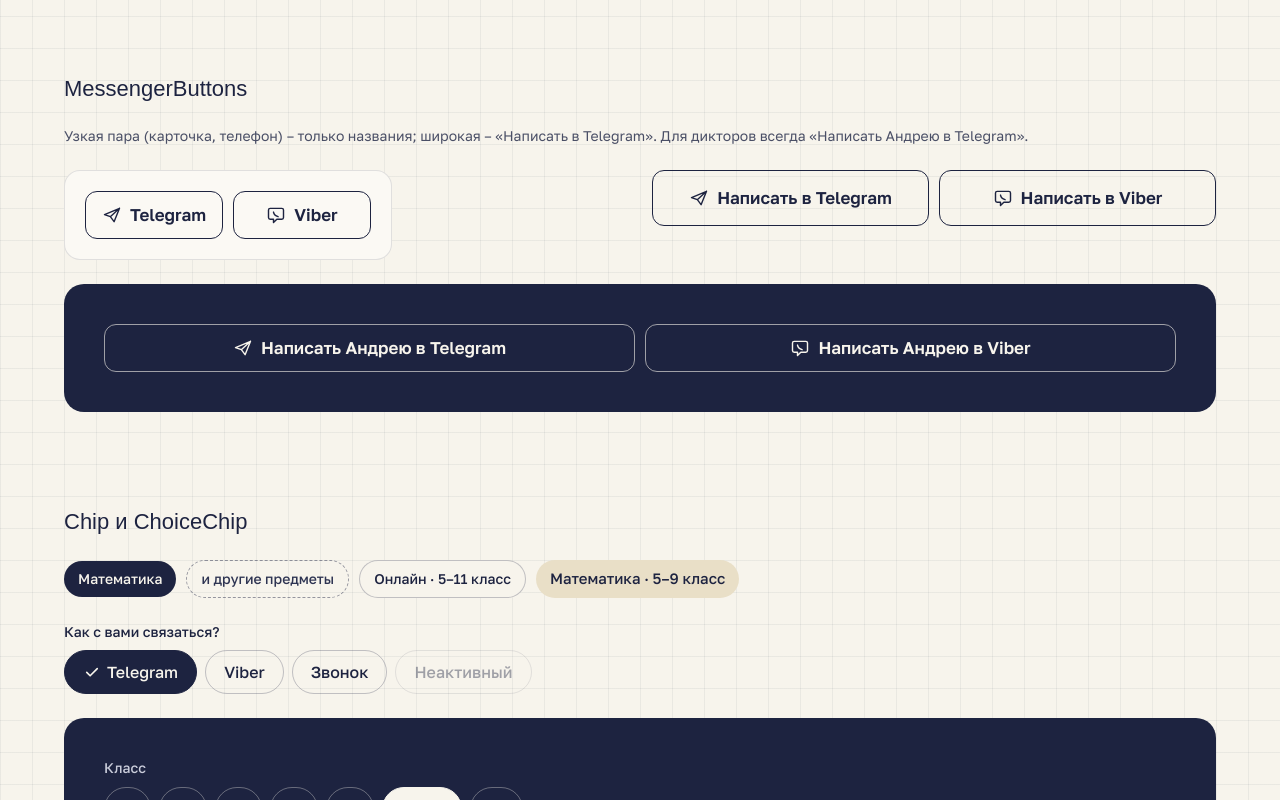
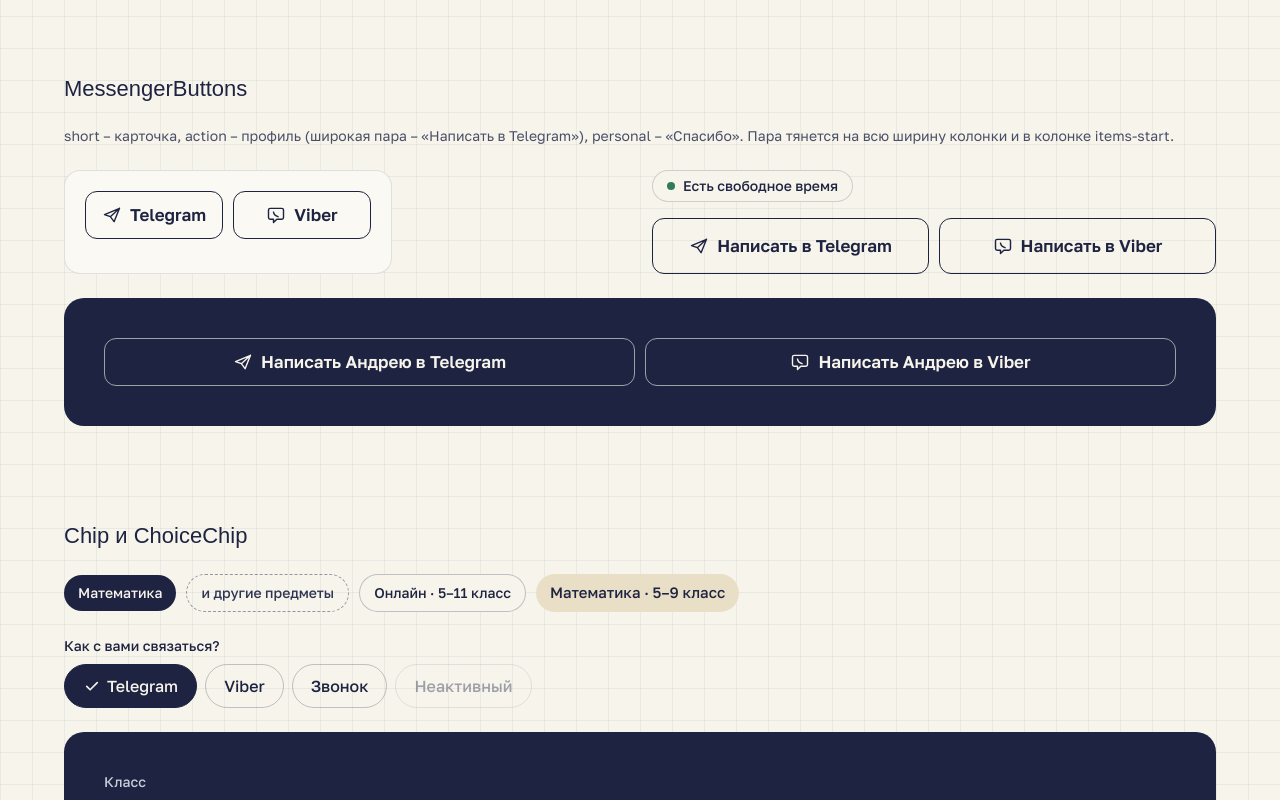
Before and after one commit to ahahaharu/puzzleup-site, a Next.js app: page /dev/ui in a window 1280 px wide. Shown: the part 880-1680 px from the top of the page. Built offline with nearby package versions, Linux system fonts and the light colour scheme; a web font is replaced by a local one.

Commit message:
feat(ui): show all papers and edge cases on /dev/ui

```diff
--- a/src/app/dev/ui/page.tsx
+++ b/src/app/dev/ui/page.tsx
@@ -95,14 +95,17 @@ export default function UiKitPage() {
 
       <Section id="messengers" title="MessengerButtons">
         <Caption>
-          Узкая пара (карточка, телефон) – только названия; широкая – «Написать в Telegram». Для
-          дикторов всегда «Написать Андрею в Telegram».
+          short – карточка, action – профиль (широкая пара – «Написать в Telegram»), personal –
+          «Спасибо». Пара тянется на всю ширину колонки и в колонке items-start.
         </Caption>
         <div className="grid gap-6 lg:grid-cols-2">
           <div className="max-w-82 rounded-card border border-ink/12 bg-card p-5">
             <MessengerButtons {...TUTOR} />
           </div>
+          <div className="flex flex-col items-start gap-4">
+            <Badge status="available" />
             <MessengerButtons {...TUTOR} label="action" size="lg" />
+          </div>
         </div>
         <Dark>
           <MessengerButtons {...TUTOR} label="personal" tone="dark" />
@@ -255,6 +258,18 @@ export default function UiKitPage() {
             <p className="font-display text-h3">Чистый лист</p>
             <p>Без разметки.</p>
           </Sheet>
+          <Sheet as="li" kind="slanted" tilt={-0.8}>
+            <p className="font-display text-h3">Косая линейка</p>
+            <p>Начальная школа, письмо.</p>
+          </Sheet>
+          <Sheet as="li" kind="staff" tilt={0.5}>
+            <p className="font-display text-h3">Нотный стан</p>
+            <p>Музыка.</p>
+          </Sheet>
+          <Sheet as="li" kind="margin" tilt={-0.3}>
+            <p className="font-display text-h3">Лист с полями</p>
+            <p>История, рисование.</p>
+          </Sheet>
         </ul>
       </Section>
 
@@ -269,7 +284,15 @@ export default function UiKitPage() {
             <Logo tone="paper" />
           </span>
         </div>
-        <ol className="grid max-w-5xl grid-cols-1 md:grid-cols-4">
+        {/* Цепочка только горизонтальная: на телефоне – лента с прокруткой. */}
+        <div
+          role="region"
+          aria-label="Шаги"
+          // eslint-disable-next-line jsx-a11y/no-noninteractive-tabindex -- ленту с прокруткой листают с клавиатуры (axe scrollable-region-focusable)
+          tabIndex={0}
+          className="-mx-4 overflow-x-auto px-4 pb-4 md:mx-0 md:px-0"
+        >
+          <ol className="grid w-[56rem] max-w-5xl grid-cols-4 md:w-auto">
             <li>
               <PuzzleStep n="01" title="Выбираете репетитора" tone="cell" right="knob">
                 Заявка на странице репетитора.
@@ -291,6 +314,7 @@ export default function UiKitPage() {
               </PuzzleStep>
             </li>
           </ol>
+        </div>
       </Section>
 
       <Section id="doodles" title="Doodle и Icon">
```
Lines whose indentation alone changed are shown as unchanged.
